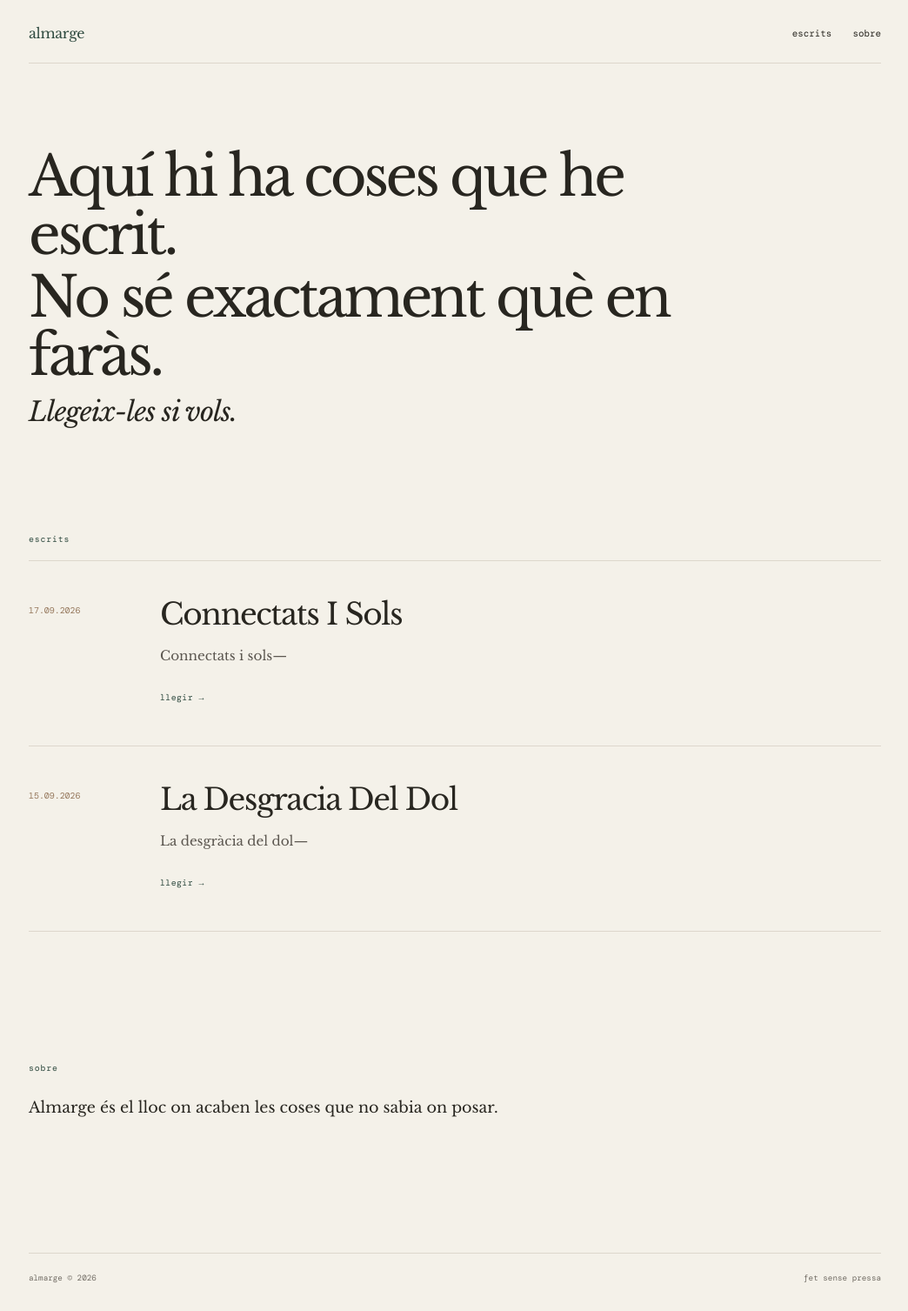
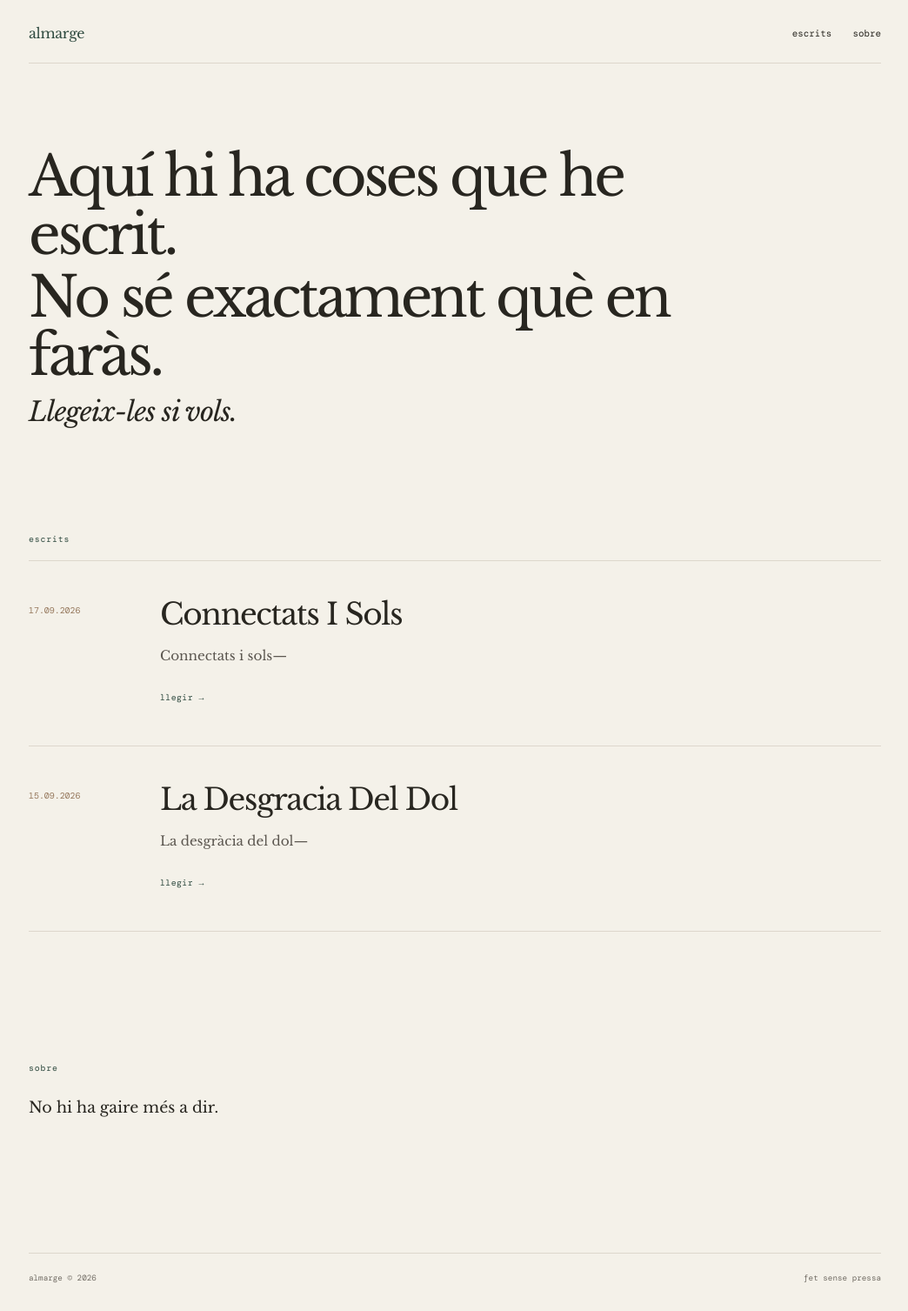
Before and after one commit to almarge/almarge.github.io, a Jekyll site: the page built from index.html, in a window 1280 px wide. Shown: the whole page at 87% size, without its empty margins (117-1161 px from the left). Built offline with Jekyll 4.4.1, drawn with Linux system fonts in a browser that asks for light colours.

Commit message:
Update index.html

```diff
--- a/index.html
+++ b/index.html
@@ -67,7 +67,7 @@
     <div class="section-label">SOBRE</div>
 
     <p>
-      Almarge és el lloc on acaben les coses que no sabia on posar.
+      No hi ha gaire més a dir.
     </p>
   </section>
 
```
